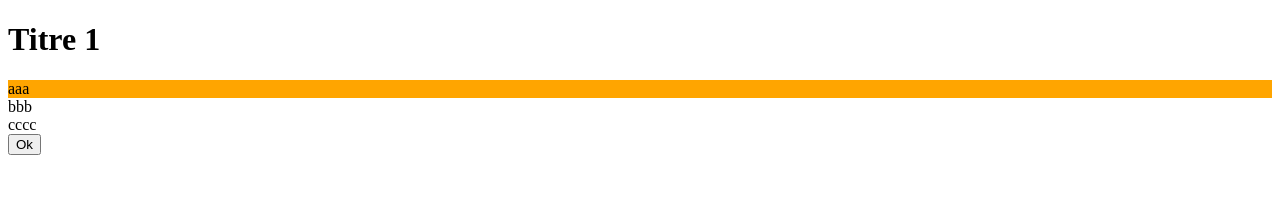
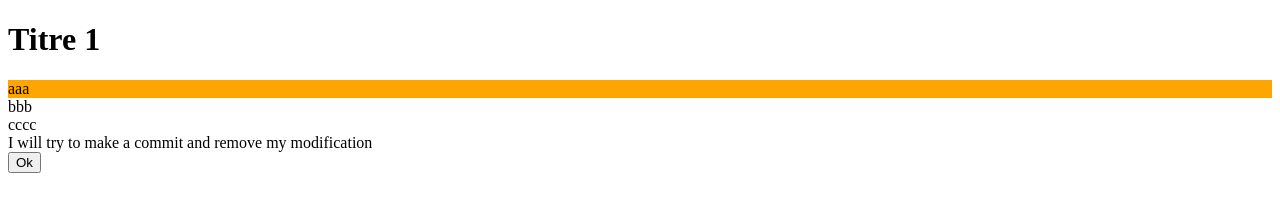
Before and after one commit to Sara5827/Clean-Code-JavaScript, a plain HTML site: page javascript/index.html in a window 1280 px wide. Drawn offline with Linux system fonts and the light colour scheme.

Commit message:
test for commit back

```diff
--- a/javascript/index.html
+++ b/javascript/index.html
@@ -1,17 +1,21 @@
 <!DOCTYPE html>
 <html lang="en">
+
 <head>
     <meta charset="UTF-8">
     <meta http-equiv="X-UA-Compatible" content="IE=edge">
     <meta name="viewport" content="width=device-width, initial-scale=1.0">
     <title>Introduction</title>
 </head>
+
 <body>
     <h1 id="titre">Titre 1</h1>
     <div id="madiv">aaa</div>
     <div class="divc">bbb</div>
     <div class="divc">cccc</div>
+    <div class="divc">I will try to make a commit and remove my modification</div>
     <button>Ok</button>
     <script src="js/cour3.js"></script>
 </body>
+
 </html>
```
